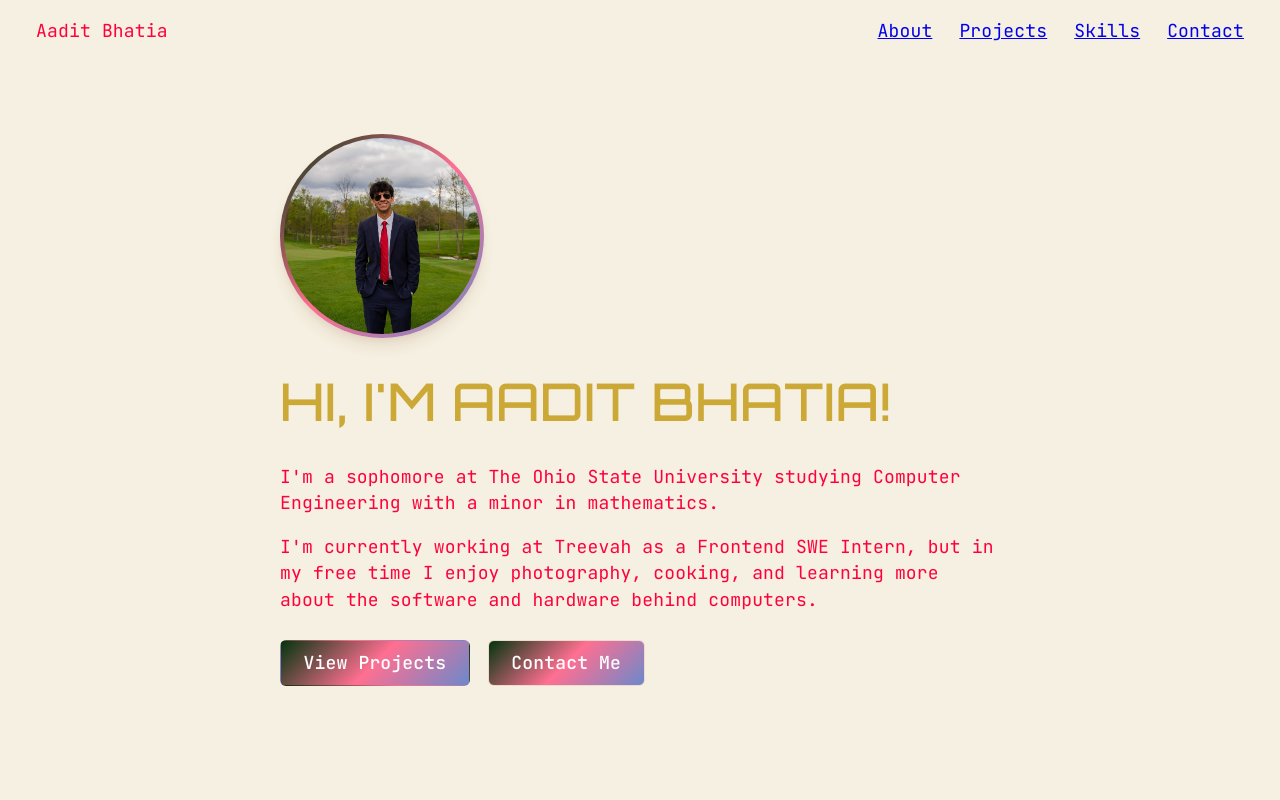
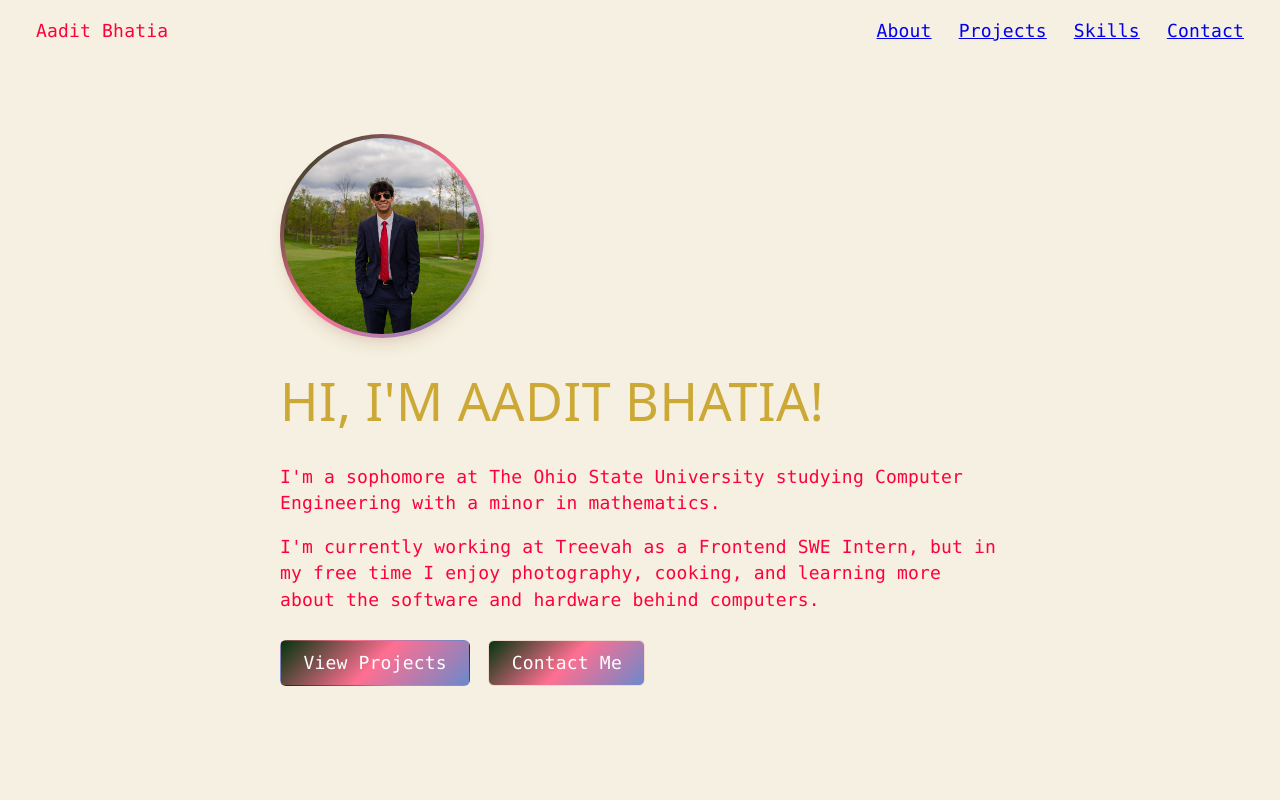
Before and after one commit to thatonewarmind/Personal-Portfolio-React-, a React (Vite) app: page / in a window 1280 px wide. Shown: the top 800 px of the page. Built offline with nearby package versions, Linux system fonts and the light colour scheme.

Commit message:
Updated CSS color scheme

```diff
--- a/src/index.css
+++ b/src/index.css
@@ -13,8 +13,8 @@
     rgba(120, 53, 15, 0.12) 0 10px 15px -3px, rgba(120, 53, 15, 0.06) 0 4px 6px -2px;
   --gradient-sunset: linear-gradient(135deg, #02350e, #ff6f91, #6a89cc);
 
-  --sans: 'JetBrains Mono', ui-monospace, Consolas, monospace;
-  --heading: 'Orbitron', system-ui, sans-serif;
+  --sans: 'DM Sans', ui-monospace, Consolas, monospace;
+  --heading: 'Playfair Display', system-ui, sans-serif;
   --mono: 'JetBrains Mono', ui-monospace, Consolas, monospace;
 
   font: 18px/145% var(--sans);
@@ -34,19 +34,19 @@
 
 @media (prefers-color-scheme: dark) {
   :root {
-    --text: #fafafa;
-    --text-h: #BB0000;
-    --bg: linear-gradient(235deg, #BB0000, #000000, #666666);;
-    --border: #BB0000;
+    --text: #fa22fafa;
+    --text-h: #22E822;
+    --bg: #0A0A0A;
+    --border: #22E822;
     --code-bg: #dbd5e6;
-    --accent: #ff8c69;
+    --accent: #F5D6EE;
     --accent-2: #7aa2f7;
     --accent-bg: rgba(0, 0, 0, 0.15);
     --accent-border: rgba(255, 140, 105, 0.5);
     --social-bg: rgba(58, 46, 66, 0.5);
     --shadow:
       rgba(0, 0, 0, 0.4) 0 10px 15px -3px, rgba(0, 0, 0, 0.25) 0 4px 6px -2px;
-    --gradient-sunset: linear-gradient(130deg, #BB0000, #000000, #666666);
+    --gradient-sunset: linear-gradient(130deg, #22E822, #F5D6EE, #B83dc4);
   }
 
   #social .button-icon {
```
